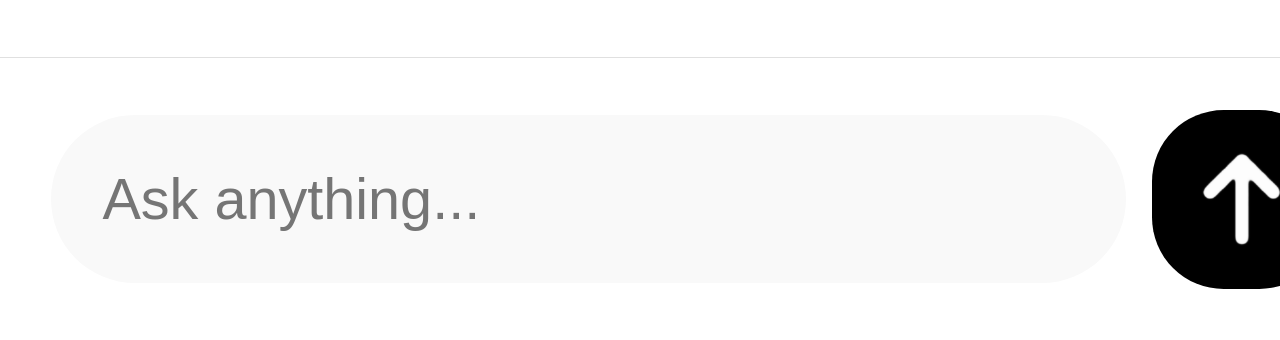
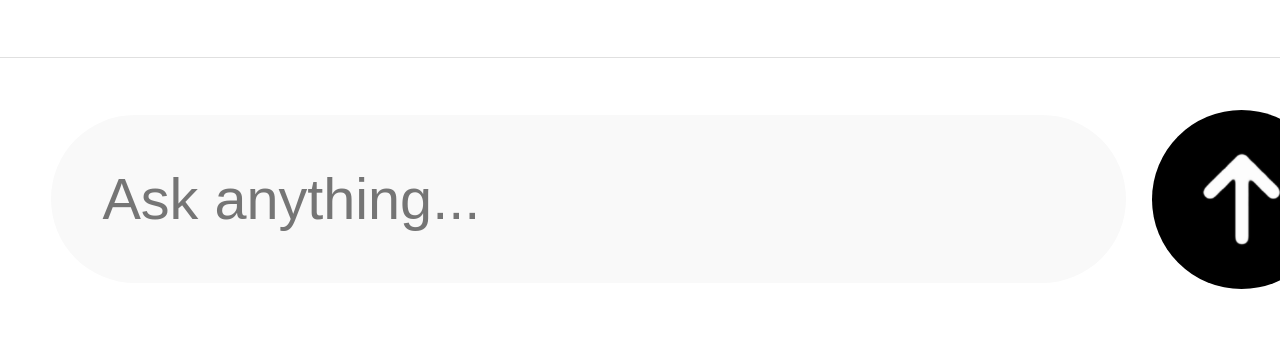
Before and after one commit to t4zn/TaizAI, a Flask app: page / in a window 1280 px wide. Shown: the part 460-800 px from the top of the page. Run offline with Flask 3, Linux system fonts and the light colour scheme.

Commit message:
Update style.css

```diff
--- a/static/style.css
+++ b/static/style.css
@@ -103,12 +103,12 @@ body.dark-mode #userInput {
     border: none;
     width: 14vw;
     height: 14vw;
-    border-radius: 40%;
+    border-radius: 50%;
     display: flex;
     align-items: center;
     justify-content: center;
     cursor: pointer;
-    transition: background-color 0.3s;
+    transition: 0.3s;;
 }
 
 /* Dark mode send button stays green */
```
